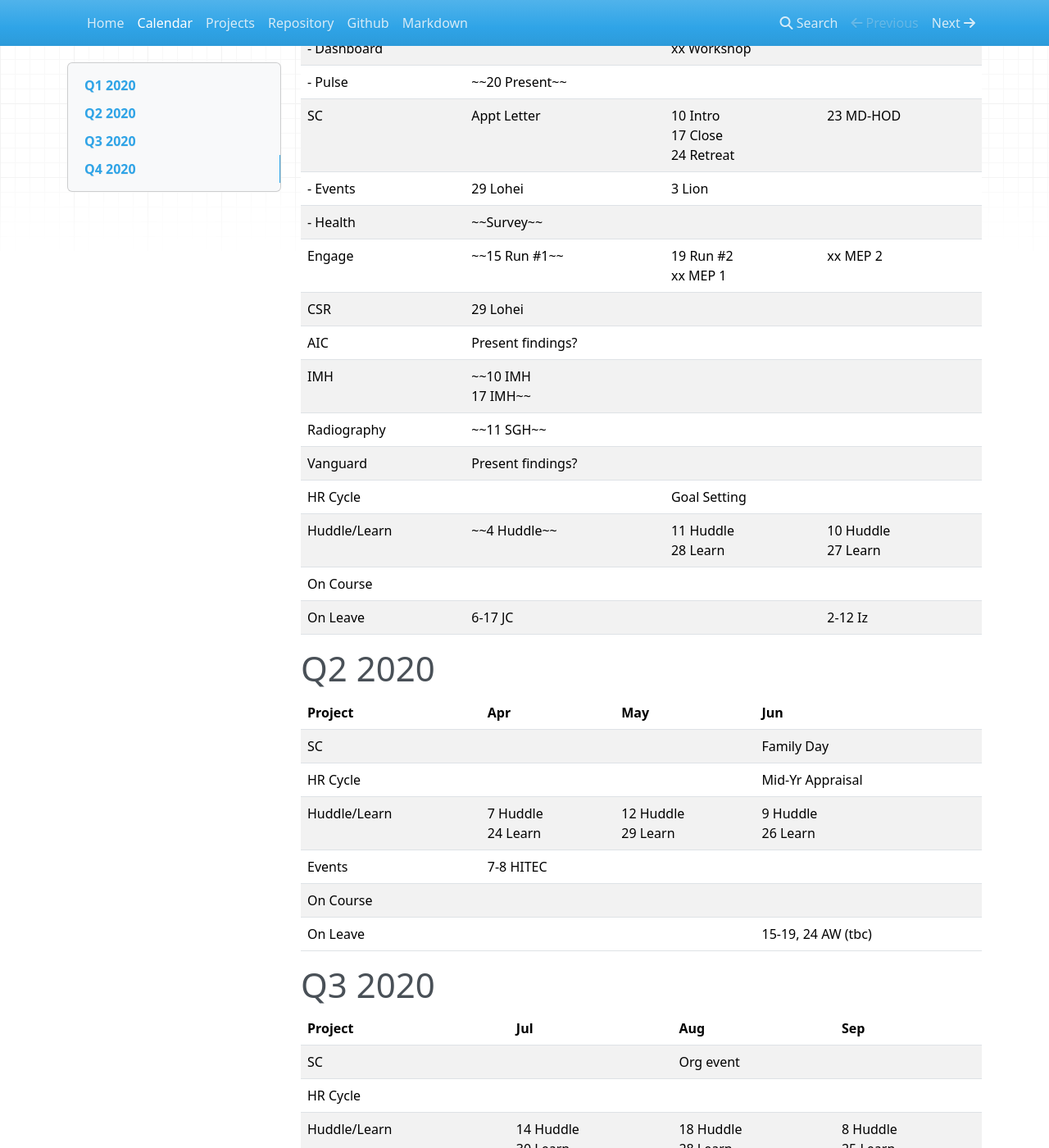
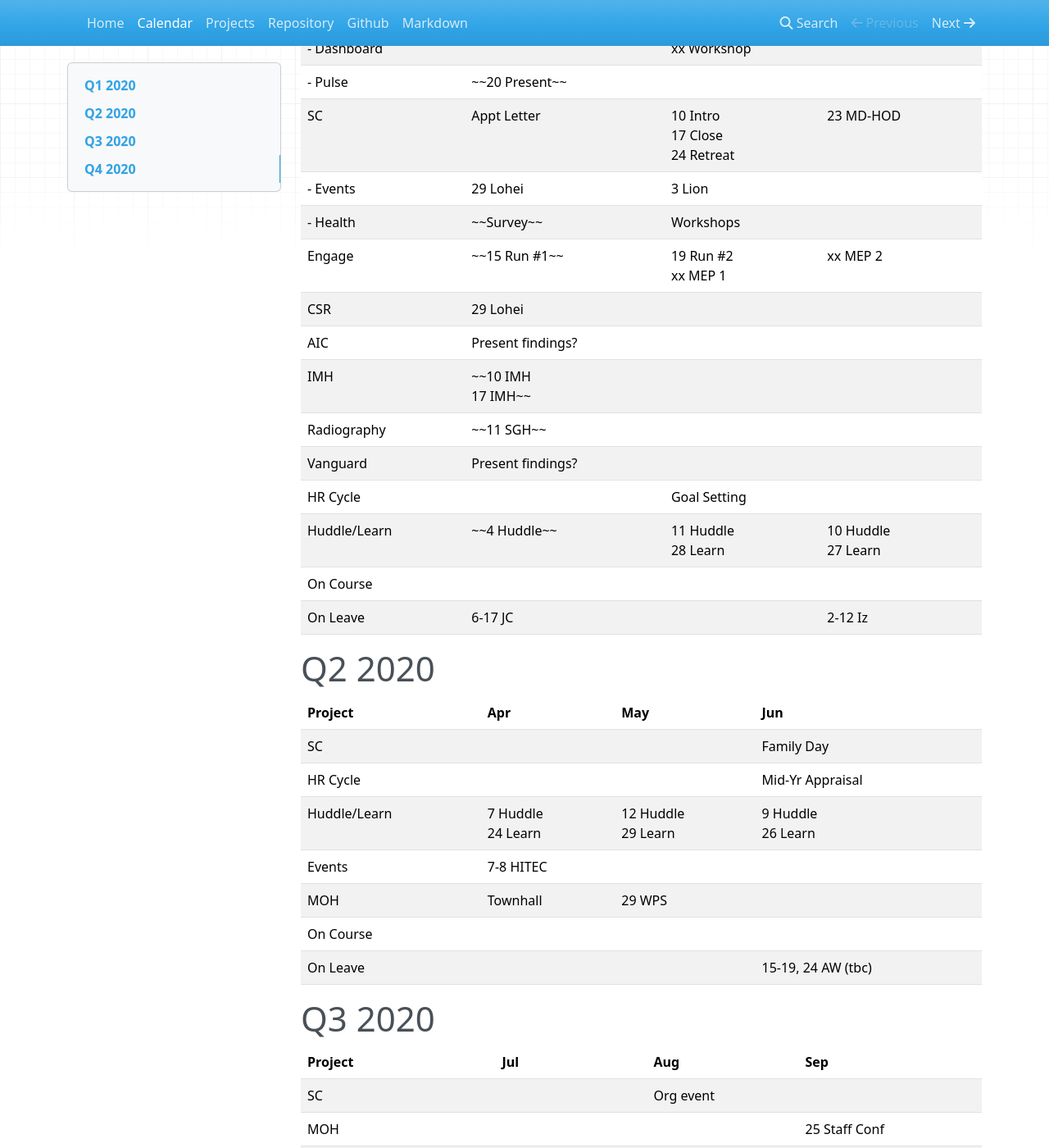
Before and after one commit to lod-online/collab, an MkDocs documentation site: the page built from docs/calendar.md, in a window 1280 px wide and 1400 px high, scrolled down 322 px. Shown: the whole window at 82% size. Built offline with MkDocs 1.6.1, drawn with Linux system fonts in a browser that asks for light colours; nearby versions of some CDN libraries.

Commit message:
Update calendar.md

```diff
--- a/docs/calendar.md
+++ b/docs/calendar.md
@@ -14,7 +14,7 @@ Updated 21 Jan
 | - Pulse      | ~~20 Present~~            |                                        |                           |
 | SC           | Appt Letter               | 10 Intro<br>17 Close<br>24 Retreat     | 23 MD-HOD                 |
 | - Events     | 29 Lohei                  | 3 Lion                                 |                           |
-| - Health     | ~~Survey~~                |                                        |                           |
+| - Health     | ~~Survey~~                | Workshops                              |                           |
 | Engage       | ~~15 Run #1~~             | 19 Run #2<br>xx MEP 1<br>              | xx MEP 2                  |
 | CSR          | 29 Lohei                  |                                        |                           |
 | AIC          | Present findings?         |                                        |                           |
@@ -34,6 +34,7 @@ Updated 21 Jan
 | HR Cycle     |                           |                                        | Mid-Yr Appraisal           |
 | Huddle/Learn | 7 Huddle<br>24 Learn      | 12 Huddle<br>29 Learn                  | 9 Huddle<br>26 Learn       |
 | Events       | 7-8 HITEC                 |                                        |                            |
+| MOH          | Townhall                  | 29 WPS                                 |                            |
 | On Course    |                           |                                        |                            |
 | On Leave     |                           |                                        | 15-19, 24 AW (tbc)         |
 
@@ -42,6 +43,7 @@ Updated 21 Jan
 | Project      |  Jul                       |  Aug                                  |  Sep                       |
 | :-----       | :---                       | :---                                  | :---                       |
 | SC           |                            | Org event                             |                            |
+| MOH          |                            |                                       | 25 Staff Conf              |
 | HR Cycle     |                            |                                       |                            |
 | Huddle/Learn | 14 Huddle<br>30 Learn      |  18 Huddle<br>28 Learn                | 8 Huddle<br>25 Learn       |
 | On Course    |                            |                                       |                            |
```
